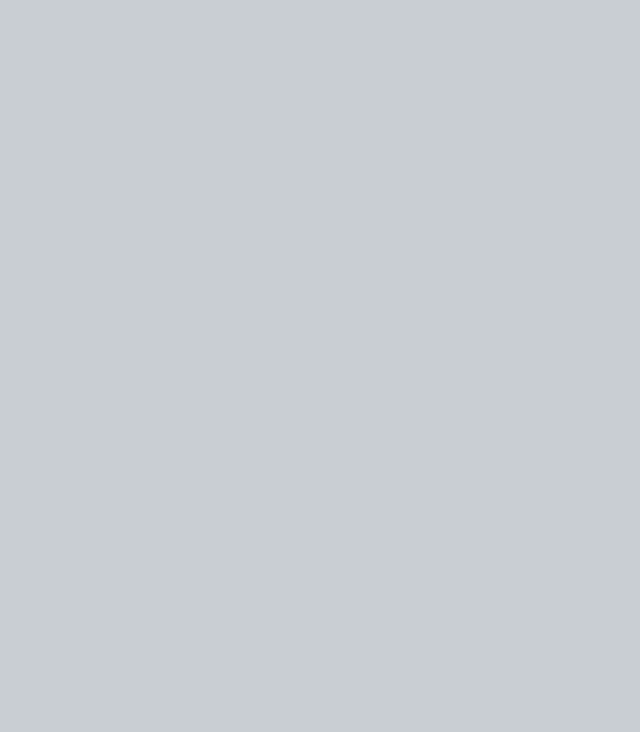
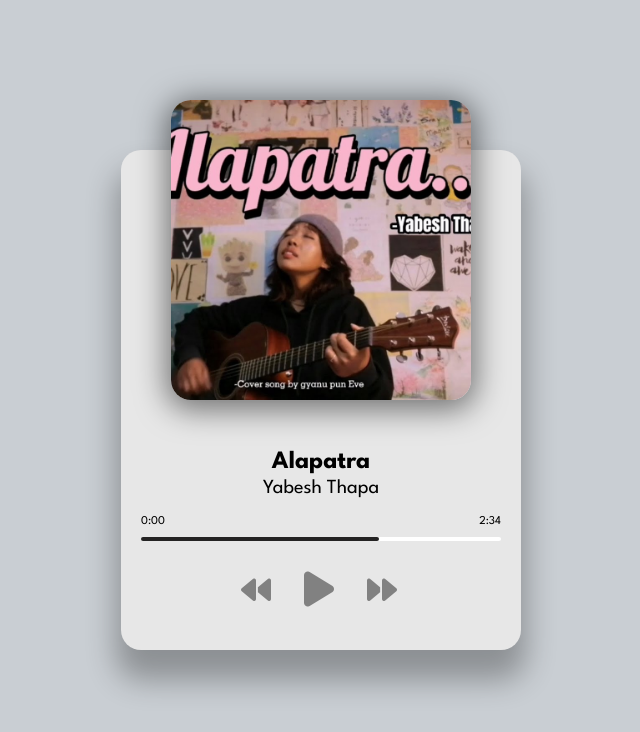
Before and after one commit to hempun10/Music-Player, a plain HTML site: page index.html in a window 1280 px wide. Shown: the whole page, without its empty margins (319-959 px from the left). Drawn offline with Linux system fonts and the light colour scheme.

Commit message:
Done with UI

```diff
--- a/index.html
+++ b/index.html
@@ -5,10 +5,37 @@
     <meta http-equiv="X-UA-Compatible" content="IE=edge">
     <meta name="viewport" content="width=device-width, initial-scale=1.0">
     <title>Music Player</title>
+    <!-- Favicon -->
+    <link rel="shortcut icon" href="img/favicon.jpg" type="image/x-icon">
+    <!-- FontAwesome -->
+    <link rel="stylesheet" href="https://cdnjs.cloudflare.com/ajax/libs/font-awesome/6.3.0/css/all.min.css" integrity="sha512-SzlrxWUlpfuzQ+pcUCosxcglQRNAq/DZjVsC0lE40xsADsfeQoEypE+enwcOiGjk/bSuGGKHEyjSoQ1zVisanQ==" crossorigin="anonymous" referrerpolicy="no-referrer" />
+    <!-- CSS -->
     <link rel="stylesheet" href="style.css">
 </head>
 <body>
-
+    <div class="player-container">
+        <!-- Song -->
+        <div class="img-conatiner">
+            <img src="img/pic-1.jpg" alt="img">
+        </div>
+        <h2 id="title">Alapatra</h2>
+        <h3 id="artist">Yabesh Thapa</h3>
+        <audio src="music/music-1.mp3"></audio>
+        <!-- Progress Bar -->
+        <div class="progress-container" id="progress-container">
+            <div class="progress" id="progress"></div>
+            <div class="duration-wrapper">
+                <span id="current-time">0:00</span>
+                <span id="dration">2:34</span>
+            </div>
+        </div>
+        <!-- Controls -->
+        <div class="player-controls">
+            <i class="fas fa-backward" id="prev" title="Previous"></i>
+            <i class="fas fa-play main-button" id="play" title="Play"></i>
+            <i class="fas fa-forward" id="next" title="Next"></i>
+        </div>
+    </div>
 
     <script src="app.js"></script>
 </body>
--- a/style.css
+++ b/style.css
@@ -1,4 +1,4 @@
-
+@import url('https://fonts.googleapis.com/css2?family=League+Spartan:wght@400;700&display=swap');
 html {
     box-sizing: border-box;
   }
@@ -10,19 +10,34 @@ html {
     display: flex;
     justify-content: center;
     align-items: center;
-
+    font-family: 'League Spartan', sans-serif;
     font-size: 12px;
   }
 
 
+  .player-container{
+    height: 500px;
+    width: 400px;
+    background: #e7e7e7;
+    border-radius: 20px;
+    box-shadow: 0 25px 30px 5px rgba(0, 0, 0, .3);
+  }
 
-  .img-container {
-
+  .img-conatiner {
+    height: 300px;
+    width: 300px;
     position: relative;
     top: -50px;
     left: 50px;
   }
 
+  .img-conatiner img{
+    height: 100%;
+    width: 100%;
+    object-fit: cover;
+    border-radius: 20px;
+    box-shadow: 0 5px 30px 5px rgba(0, 0, 0, .5);
+  }
 
   h2 {
     font-size: 25px;
@@ -75,7 +90,11 @@ html {
     font-size: 30px;
     color: rgb(129, 129, 129);
     margin-right: 30px;
-
+    cursor: pointer;
+    user-select: none;
+  }
+  .fas:hover{
+    filter: brightness(80%);
   }
 
 
@@ -88,7 +107,10 @@ html {
 
   /* Media Query: iPhone (Vertical) */
   @media screen and (max-width: 376px) {
+    .player-container{
+        width: 95vw;
 
+    }
 
     .img-container {
       left: 29px;
```
Also changed, not shown: img/favicon.jpg (added).
